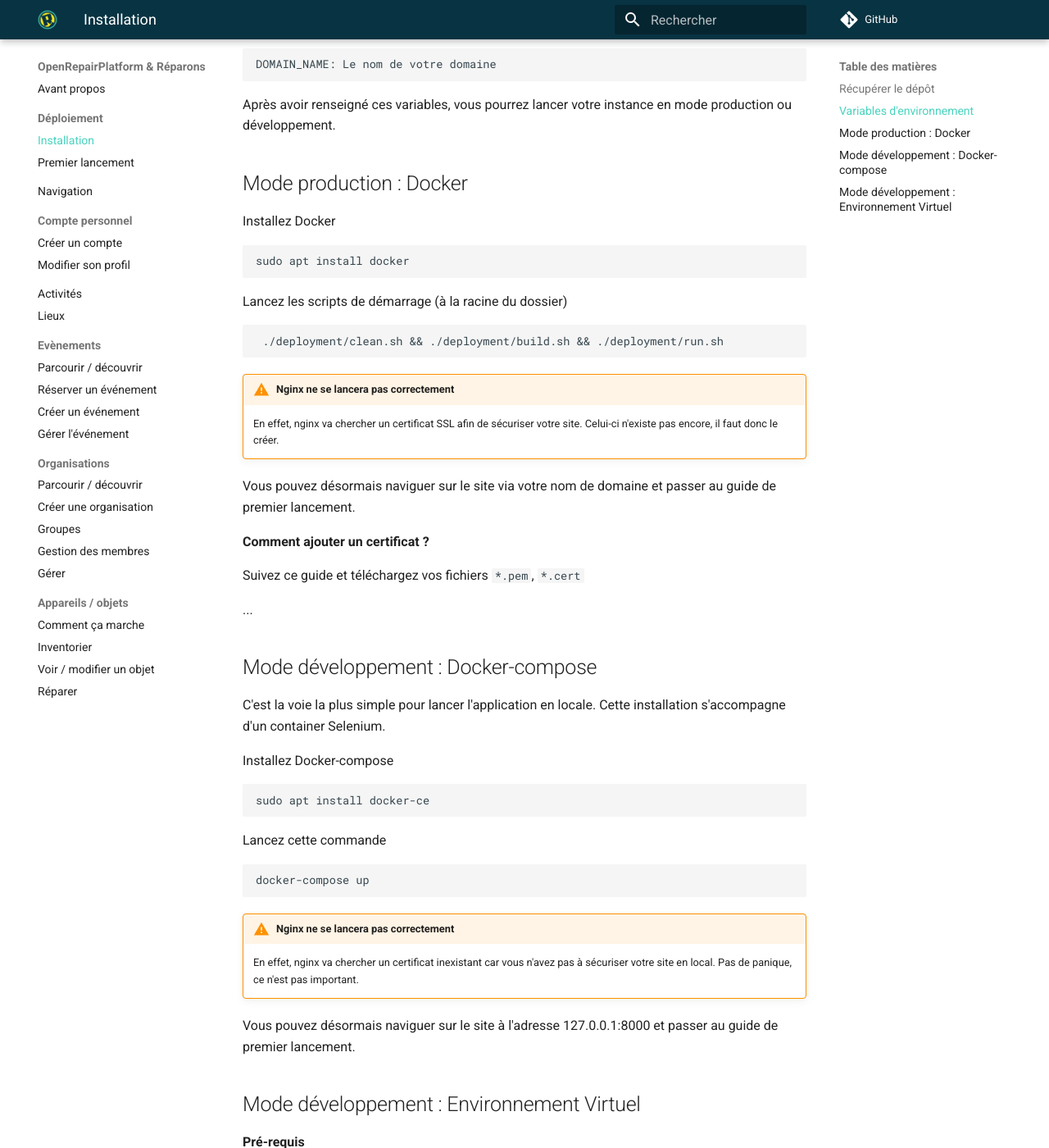
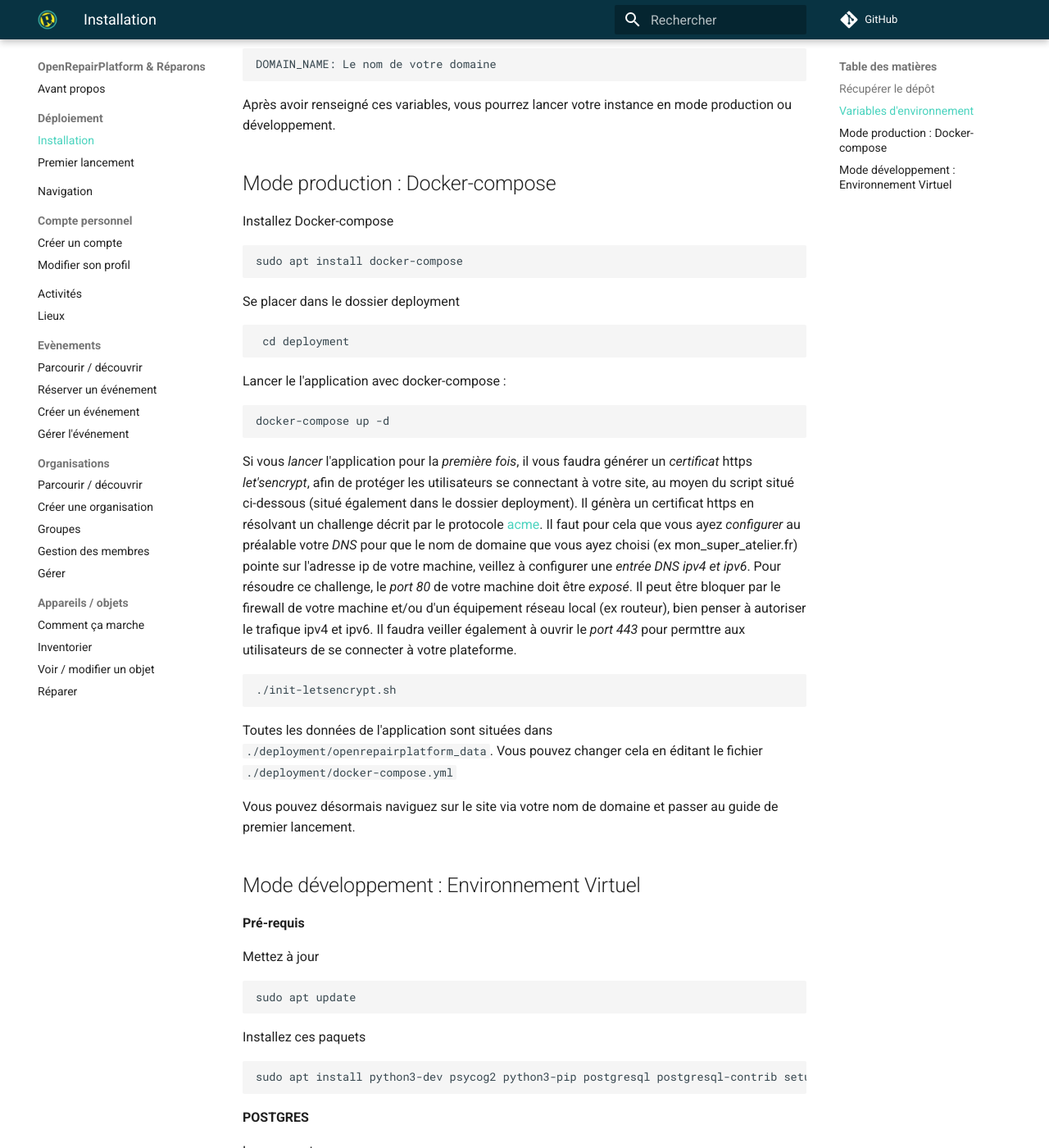
Before and after one commit to AtelierSoude/OpenRepairPlatform-docmentation, an MkDocs documentation site: the page built from docs/deploiement/installation.md, in a window 1280 px wide and 1400 px high, scrolled down 2010 px. Shown: the whole window at 82% size. Built offline with MkDocs 1.6.1 and Material for MkDocs 9.7.7, drawn with Linux system fonts in a browser that asks for light colours; nearby versions of some CDN libraries; comment, search, counter and statistics services are not loaded; some of the changed text lies outside the part shown.

Commit message:
change installation instructions

````diff
--- a/docs/deploiement/installation.md
+++ b/docs/deploiement/installation.md
@@ -6,10 +6,10 @@
 Il existe plusieurs façons de créer votre propre instance. Que ce soit en local sur votre machine ou sur un serveur distant, ce guide présente une **installation à réaliser sur Linux**. Une installation sur Mac OS X est similaire mais nécessite quelques adaptations. Une installation sur un système Windows n'a pas été testée.
 
 **Installation locale** :
-Pour une installation locale, installez l'application uniquement en mode développement [avec Docker Compose](#mode-developpement-docker-compose) ou via [environnement virtuel](#mode-developpement-environnement-virtuel).
+Pour une installation locale, installez l'application uniquement via [environnement virtuel](#mode-developpement-environnement-virtuel).
 
 **Installation sur un serveur distant** :
-En production, installez l'application uniquement en [mode production](#mode-production-docker).
+En production, installez l'application uniquement en [mode production](#mode-production-docker-compose).
 Vous devez louer ou créer votre serveur Linux. Pour plus de simplicité, nous recommandons d'utiliser
 une instance Cloud. Par exemple chez [Scaleway](https://www.scaleway.com/fr/elements/).
 Accédez ensuite à votre serveur via [SSH](https://www.scaleway.com/en/docs/configure-new-ssh-key/).
@@ -85,48 +85,32 @@ DOMAIN_NAME: Le nom de votre domaine
 Après avoir renseigné ces variables, vous pourrez lancer votre instance en mode production ou développement.
 
 
-## Mode production : Docker
-
-Installez Docker
-```
-sudo apt install docker
-```
-
-Lancez les scripts de démarrage (à la racine du dossier)
-```
- ./deployment/clean.sh && ./deployment/build.sh && ./deployment/run.sh
-```
-
-!!! warning "Nginx ne se lancera pas correctement"
-    En effet, nginx va chercher un certificat SSL afin de sécuriser votre site. Celui-ci n'existe pas encore, il faut donc le créer.
-
-Vous pouvez désormais naviguer sur le site via votre nom de domaine et passer au guide de premier lancement.
-
-**Comment ajouter un certificat ?**
-
-Suivez ce guide et téléchargez vos fichiers `*.pem`, `*.cert`
-
-...
-
-
-## Mode développement : Docker-compose
-
-C'est la voie la plus simple pour lancer l'application en locale. Cette installation s'accompagne d'un container Selenium.
+## Mode production : Docker-compose
 
 Installez Docker-compose
 ```
-sudo apt install docker-ce
+sudo apt install docker-compose
 ```
 
-Lancez cette commande
+Se placer dans le dossier deployment
 ```
-docker-compose up
+ cd deployment
+```
+Lancer le l'application avec docker-compose :
+
+```
+docker-compose up -d
 ```
 
-!!! warning "Nginx ne se lancera pas correctement"
-    En effet, nginx va chercher un certificat inexistant car vous n'avez pas à sécuriser votre site en local. Pas de panique, ce n'est pas important.
+Si vous *lancer* l'application pour la *première fois*, il vous faudra générer un *certificat* https *let'sencrypt*, afin de protéger les utilisateurs se connectant à votre site, au moyen du script situé ci-dessous (situé également dans le dossier deployment). Il génèra un certificat https en résolvant un challenge décrit par le protocole [acme](https://en.wikipedia.org/wiki/Automated_Certificate_Management_Environment). Il faut pour cela que vous ayez *configurer* au préalable votre *DNS* pour que le nom de domaine que vous ayez choisi (ex mon_super_atelier.fr) pointe sur l'adresse ip de votre machine, veillez à configurer une *entrée DNS ipv4 et ipv6*. Pour résoudre ce challenge, le *port 80* de votre machine doit être *exposé*. Il peut être bloquer par le firewall de votre machine et/ou d'un équipement réseau local (ex routeur), bien penser à autoriser le trafique ipv4 et ipv6. Il faudra veiller également à ouvrir le *port 443* pour permttre aux utilisateurs de se connecter à votre plateforme.
 
-Vous pouvez désormais naviguer sur le site à l'adresse 127.0.0.1:8000 et passer au guide de premier lancement.
+```
+./init-letsencrypt.sh
+```
+
+Toutes les données de l'application sont situées dans `./deployment/openrepairplatform_data`. Vous pouvez changer cela en éditant le fichier `./deployment/docker-compose.yml`
+
+Vous pouvez désormais naviguez sur le site via votre nom de domaine et passer au guide de premier lancement.
 
 ## Mode développement : Environnement Virtuel
 
````
